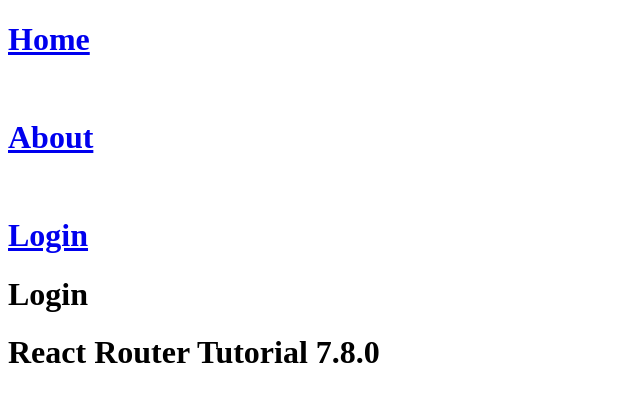
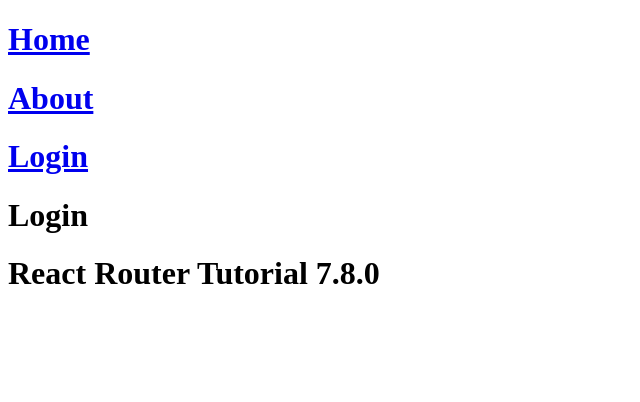
Before and after one commit to AsefRahmanAntik22/React-Router, a React (Vite) app in the folder react-router-7-practice/: page /login in a window 1280 px wide. Shown: the top 402 px of the page, without its empty margins (0-640 px from the left). Built offline with nearby package versions, Linux system fonts and the light colour scheme.

Commit message:
add Navbar

```diff
--- a/react-router-7-practice/src/App.jsx
+++ b/react-router-7-practice/src/App.jsx
@@ -1,18 +1,15 @@
 
-import { Route, Routes,Link } from "react-router"
+import { Route, Routes } from "react-router"
 import Home from "./Home"
 import About from "./About"
 import Login from "./Login"
+import NavBar from "./NavBar"
 function App() {
 
 
   return (
     <>
-    <Link to="/" ><h1>Home</h1></Link>
-    <br />
-    <Link to="/about" ><h1>About</h1></Link>
-    <br />
-    <Link to="/login" ><h1>Login</h1></Link>
+    <NavBar />
     <Routes>
       <Route path="/" element={<Home />} />
       <Route path="/about" element={<About />} />
--- a/react-router-7-practice/src/NavBar.jsx
+++ b/react-router-7-practice/src/NavBar.jsx
@@ -0,0 +1,9 @@
+import { Link } from "react-router";
+
+export default function NavBar(){
+    return<div>
+          <Link to="/" ><h1>Home</h1></Link>
+    <Link to="/about" ><h1>About</h1></Link>
+    <Link to="/login" ><h1>Login</h1></Link>
+    </div>
+}
```
